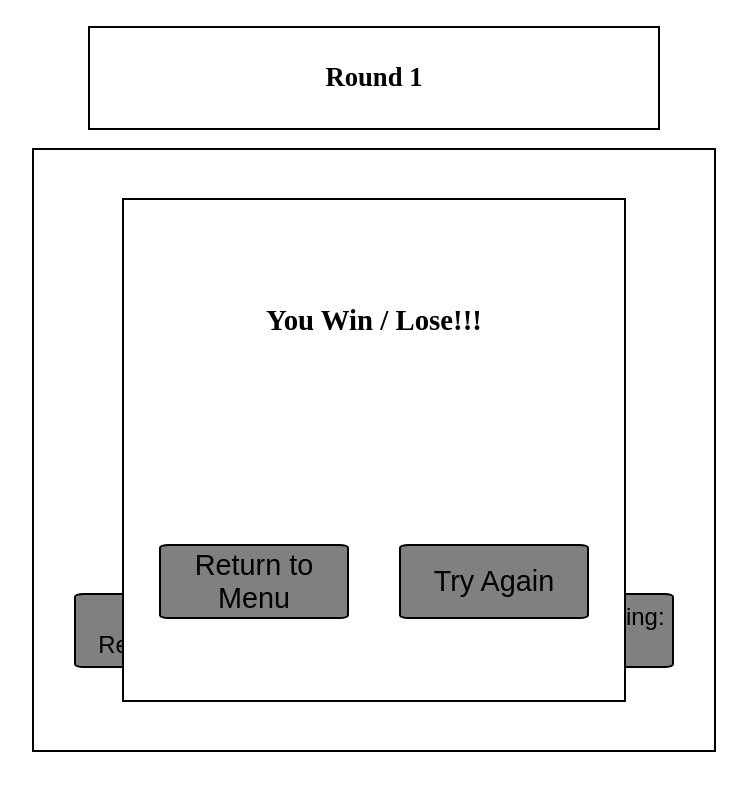
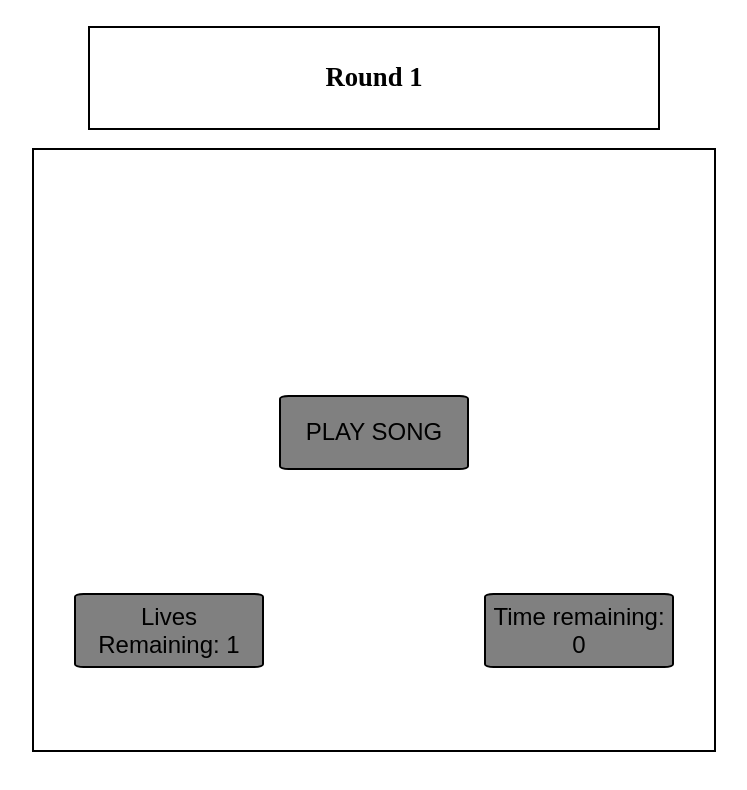
Before and after one commit to GregLFleming/spotify-game, a React app: page /game in a window 1280 px wide. Shown: the top 790 px of the page, without its empty margins (266-1013 px from the left). Built offline with nearby package versions, Linux system fonts and the light colour scheme.

Commit message:
comment out ResultPopup for ease of use for now.

```diff
--- a/src/views/Game.js
+++ b/src/views/Game.js
@@ -140,13 +140,13 @@ const handlePlaySong = (url) => {
             <Button style={{cursor: 'default'}}>Time remaining: {timeRemaining}</Button>
           </span>
 
-          <ResultPopup>
+          {/* <ResultPopup>
             <h2>You Win / Lose!!!</h2> <br/>
             <span style={{display: "flex"}}>
               <Button style={{marginRight: '50px'}}>Return to Menu</Button>
               <Button>Try Again</Button>
             </span>
-          </ResultPopup>
+          </ResultPopup> */}
 
           {/* {
             !gameOver ? <ResultPopup>You Lose</ResultPopup> : <ResultPopup>
```
